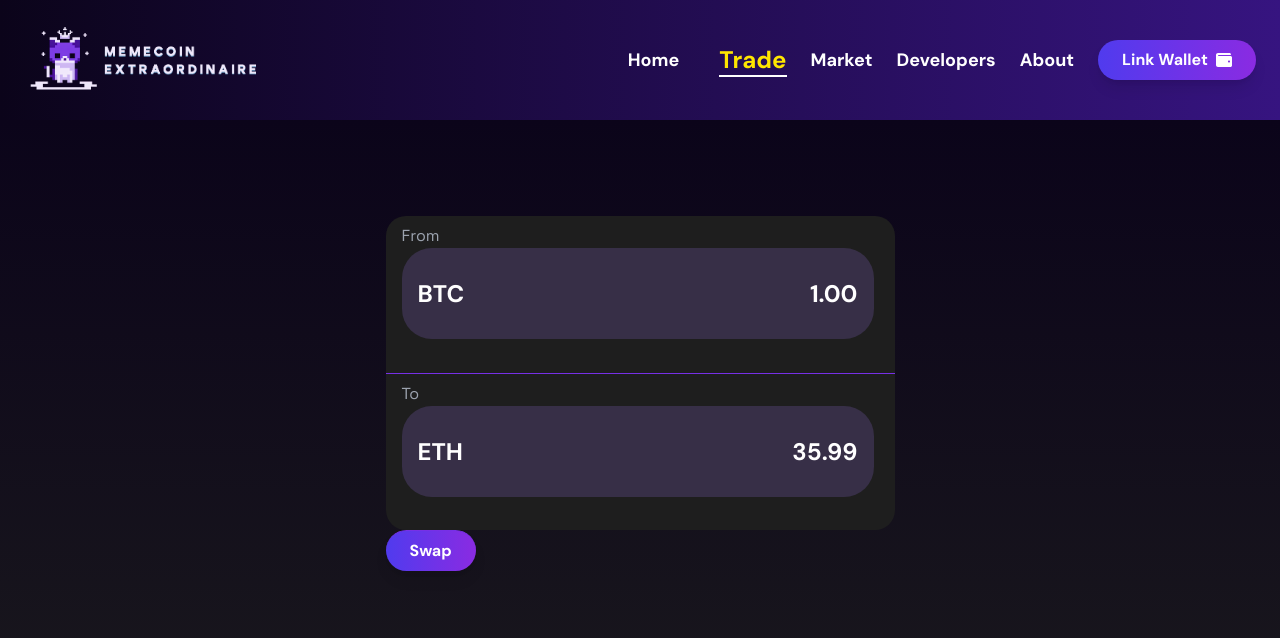
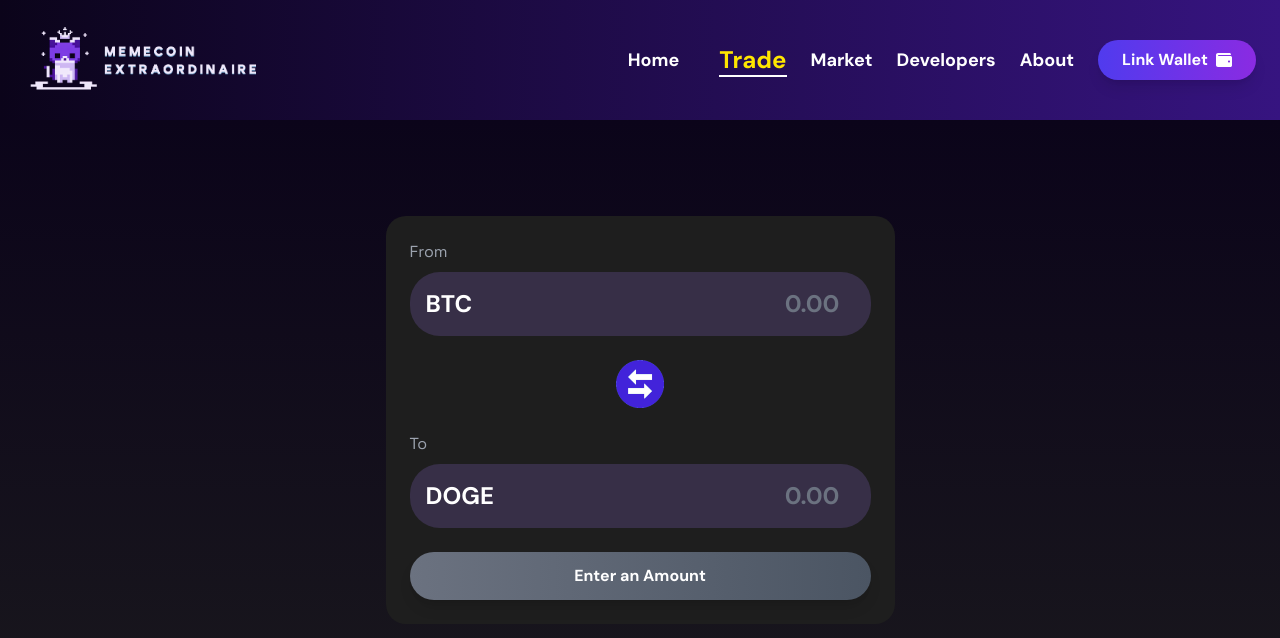
Before and after one commit to minh2134/memecoin-extraordinaire, a React (Create React App) app in the folder client/: page /trade in a window 1280 px wide. Shown: the top 638 px of the page. Built offline with nearby package versions, Linux system fonts and the light colour scheme.

Commit message:
Update how trade works

```diff
--- a/client/src/App.js
+++ b/client/src/App.js
@@ -36,15 +36,16 @@ function App() {
     return wallet;
   };
 
-  const handleNewTransaction = (fromToken, fromAmount, toToken, toAmount) => {
+  const handleNewTransaction = (fromToken, fromAmount, toToken, toAmount, failed = false) => {
     const newTransaction = {
       senderWallet: walletAddress,
-      receiverWallet: generateRandomWallet(),
+      receiverWallet: failed ? null : generateRandomWallet(),
       date: new Date().toLocaleString(),
       tradingToken: fromToken,
       tradingAmount: fromAmount,
       receivingToken: toToken,
-      receivingAmount: toAmount
+      receivingAmount: toAmount,
+      status: failed ? 'Failed' : 'Success'
     };
     setTransactions([newTransaction, ...transactions]);
   };
--- a/client/src/components/Trade.js
+++ b/client/src/components/Trade.js
@@ -1,4 +1,5 @@
-import React, { useState } from 'react'
+import React, { useState, useEffect } from 'react'
+import tradeIcon from '../assets/trade-icon.png'
 import { cryptoList } from './Market'
 
 const Trade = ({
@@ -8,110 +9,169 @@ const Trade = ({
   setIsDropdownTradeToOpen,
   onTransaction
 }) => {
+  const [fromState, setFromState] = useState('BTC');
+  const [toState, setToState] = useState('DOGE');
+  const [fromAmount, setFromAmount] = useState('');
+  const [toAmount, setToAmount] = useState('');
+  const [isLoading, setIsLoading] = useState(false);
 
-  const [fromState, setFromState] = useState('BTC');
-  const [toState, setToState] = useState('ETH');
-  const buttonClasses = "font-heading px-6 py-2 rounded-full bg-gradient-to-r from-[#503BEE] to-[#8A2BE2] hover:from-[#8A2BE2] hover:to-[#503BEE] text-white transition-all duration-300 shadow-lg hover:shadow-mystery-accent/50 flex items-center";
+  const tokens = [
+    { name: 'Bitcoin', symbol: 'BTC' },
+    { name: 'Dogecoin', symbol: 'DOGE' },
+    { name: 'Shiba Inu', symbol: 'SHIB' },
+    { name: 'Pepe', symbol: 'PEPE' },
+    { name: 'Bonk', symbol: 'BONK' }
+  ];
 
-  const handleSwap = () => {
-    onTransaction(fromState, "1.00", toState, "35.99");
+  const buttonClasses = `font-heading px-6 py-3 w-full rounded-[30px] bg-gradient-to-r
+    ${(!fromAmount || !toAmount)
+      ? 'from-gray-500 to-gray-600 cursor-not-allowed'
+      : 'from-[#503BEE] to-[#8A2BE2] hover:from-[#8A2BE2] hover:to-[#503BEE]'}
+    text-white transition-all duration-300 shadow-lg hover:shadow-mystery-accent/50 flex items-center justify-center`;
+
+  const handleFromTokenSelect = (symbol) => {
+    if (symbol === toState) {
+      setToState(fromState);
+    }
+    setFromState(symbol);
+    setIsDropdownTradeFromOpen(false);
+  };
+
+  const handleToTokenSelect = (symbol) => {
+    if (symbol === fromState) {
+      setFromState(toState);
+    }
+    setToState(symbol);
+    setIsDropdownTradeToOpen(false);
+  };
+
+  const handleSwap = async () => {
+    if (!fromAmount || !toAmount) return;
+
+    setIsLoading(true);
+
+    await new Promise(resolve => setTimeout(resolve, 2000));
+
+    const isSuccess = Math.random() >= 0.5;
+
+    if (isSuccess) {
+      onTransaction(fromState, fromAmount, toState, toAmount);
+    } else {
+      onTransaction(fromState, fromAmount, toState, toAmount, true); // true indicates failed transaction
+    }
+
+    setIsLoading(false);
+    setFromAmount('');
+    setToAmount('');
   };
 
   return (
     <div className="min-h-screen bg-gradient-to-b from-[#0B041A] to-mystery-dark">
       <div className="container mx-auto px-4 py-24">
-
-          <div className="flex items-center justify-center gap-12">
-
-          {/* the trading price window */}
-          <div className="relative w-full max-w-[509px] h-screen max-h-[314px] bg-[#1E1E1E] rounded-[20px] flex-col divide-y divide-[#7730E6]">
-
-            {/* top section, from a currency */}
-            <div className="shrink w-full h-1/2 px-4 py-2">
-              <div className="text-gray-400">
-                From
-              </div>
-              <div className="flex flex-row w-full max-w-[472px] h-full max-h-[91px] rounded-[30px] bg-[#372F47] justify-between items-center">
-                <div>
+        <div className="flex items-center justify-center">
+          <div className="relative w-full max-w-[509px] bg-[#1E1E1E] rounded-[20px] p-6 space-y-6">
+            {/* From section */}
+            <div className="w-full">
+              <div className="text-gray-400 mb-2">From</div>
+              <div className="flex flex-row w-full rounded-[30px] bg-[#372F47] justify-between items-center p-4">
+                <div className="flex items-center gap-4">
                   <div
-                    className='text-2xl font-heading px-4'
+                    className="text-2xl font-heading cursor-pointer"
                     onClick={() => setIsDropdownTradeFromOpen(true)}
                   >
                     {fromState}
                   </div>
                   {isDropdownTradeFromOpen && (
-                    <div
-                      className="absolute left-0 mt-2 w-48 bg-[#1E1E1E] border border-mystery-accent/30 rounded-xl shadow-xl backdrop-blur-sm z-10 overflow-hidden"
-                      onMouseLeave={() => setIsDropdownTradeFromOpen(false)}
-                    >
-                      <ul className="font-heading">
-                        { cryptoList.map(item => {
-                          return (
-                            <li
-                              className="px-4 py-3 text-white hover:bg-mystery-accent/20 cursor-pointer transition-colors duration-200"
-                              onClick = {() => setFromState( item.symbol )}
-                            >
-                              { item.symbol }
-                            </li>
-                          )
-                        })}
-                      </ul>
+                    <div className="absolute left-0 mt-2 w-48 bg-[#1E1E1E] border border-mystery-accent/30 rounded-xl shadow-xl z-10">
+                      {tokens.map(token => (
+                        <div
+                          key={token.symbol}
+                          className="px-4 py-3 text-white hover:bg-mystery-accent/20 cursor-pointer"
+                          onClick={() => handleFromTokenSelect(token.symbol)}
+                        >
+                          {token.symbol}
+                        </div>
+                      ))}
                     </div>
                   )}
                 </div>
-                <div className="text-2xl font-heading px-4">
-                  1.00
-                </div>
+                <input
+                  type="number"
+                  value={fromAmount}
+                  onChange={(e) => setFromAmount(e.target.value)}
+                  placeholder="0.00"
+                  className="text-2xl font-heading bg-transparent text-right w-32 focus:outline-none placeholder-gray-500"
+                />
               </div>
             </div>
 
-            {/* bottom section, to a currency */}
-            <div className="shrink w-full h-1/2 px-4 py-2">
-              <div className="text-gray-400">
-                To
-              </div>
-              <div className="flex flex-row w-full max-w-[472px] h-full max-h-[91px] rounded-[30px] bg-[#372F47] justify-between items-center">
-                <div>
+            {/* Trade Icon */}
+            <div className="flex justify-center -my-2">
+              <img
+                src={tradeIcon}
+                alt="Trade"
+                className="w-12 h-12"
+              />
+            </div>
+
+            {/* To section */}
+            <div className="w-full">
+              <div className="text-gray-400 mb-2">To</div>
+              <div className="flex flex-row w-full rounded-[30px] bg-[#372F47] justify-between items-center p-4">
+                <div className="flex items-center gap-4">
                   <div
-                    className='text-2xl font-heading px-4'
+                    className="text-2xl font-heading cursor-pointer"
                     onClick={() => setIsDropdownTradeToOpen(true)}
                   >
-                    { toState }
+                    {toState}
                   </div>
                   {isDropdownTradeToOpen && (
-                    <div
-                      className="absolute left-0 mt-2 w-48 bg-[#1E1E1E] border border-mystery-accent/30 rounded-xl shadow-xl backdrop-blur-sm z-10 overflow-hidden"
-                      onMouseLeave={() => setIsDropdownTradeToOpen(false)}
-                    >
-                      <ul className="font-heading">
-                        { cryptoList.map(item => {
-                          return (
-                            <li
-                              className="px-4 py-3 text-white hover:bg-mystery-accent/20 cursor-pointer transition-colors duration-200"
-                              onClick={ () => setToState( item.symbol ) }
-                            >
-                              { item.symbol }
-                            </li>
-                          )
-                        })}
-                      </ul>
+                    <div className="absolute left-0 mt-2 w-48 bg-[#1E1E1E] border border-mystery-accent/30 rounded-xl shadow-xl z-10">
+                      {tokens.map(token => (
+                        <div
+                          key={token.symbol}
+                          className="px-4 py-3 text-white hover:bg-mystery-accent/20 cursor-pointer"
+                          onClick={() => handleToTokenSelect(token.symbol)}
+                        >
+                          {token.symbol}
+                        </div>
+                      ))}
                     </div>
                   )}
                 </div>
-                 <div className="text-2xl font-heading px-4">
-                  35.99
-                </div>
+                <input
+                  type="number"
+                  value={toAmount}
+                  onChange={(e) => setToAmount(e.target.value)}
+                  placeholder="0.00"
+                  className="text-2xl font-heading bg-transparent text-right w-32 focus:outline-none placeholder-gray-500"
+                />
               </div>
             </div>
+
+            {/* Swap Button */}
             <button
               className={buttonClasses}
               onClick={handleSwap}
+              disabled={!fromAmount || !toAmount}
             >
-              Swap
+              {!fromAmount || !toAmount ? 'Enter an Amount' : 'Swap'}
             </button>
           </div>
         </div>
       </div>
+
+      {/* Loading Modal */}
+      {isLoading && (
+        <div className="fixed inset-0 bg-black bg-opacity-50 flex items-center justify-center z-50">
+          <div className="bg-[#1E1E1E] p-8 rounded-xl text-center">
+            <div className="animate-spin w-12 h-12 border-4 border-mystery-accent border-t-transparent rounded-full mx-auto mb-4"></div>
+            <p className="text-white font-heading text-lg">
+              Please wait while our Smart Contract find a suitable offer for you!
+            </p>
+          </div>
+        </div>
+      )}
     </div>
   );
 }
--- a/client/src/components/Transactions.js
+++ b/client/src/components/Transactions.js
@@ -28,13 +28,22 @@ const Transactions = ({ transactions = [] }) => {
               {transactions.map((tx, index) => (
                 <div
                   key={index}
-                  className="bg-[#1E1E1E]/50 rounded-xl p-6 border border-mystery-accent/30 hover:border-mystery-accent transition-colors duration-300"
+                  className={`bg-[#1E1E1E]/50 rounded-xl p-6 border ${
+                    tx.status === 'Failed'
+                      ? 'border-red-500/30 hover:border-red-500'
+                      : 'border-mystery-accent/30 hover:border-mystery-accent'
+                  } transition-colors duration-300`}
                 >
                   <div className="flex justify-between items-start mb-4">
                     <div>
-                      <p className="font-heading text-lg text-white">
-                        {tx.tradingToken} → {tx.receivingToken}
-                      </p>
+                      <div className="flex items-center gap-2">
+                        <p className="font-heading text-lg text-white">
+                          {tx.tradingToken} → {tx.receivingToken}
+                        </p>
+                        {tx.status === 'Failed' && (
+                          <span className="text-sm text-red-500 font-heading">Failed</span>
+                        )}
+                      </div>
                       <p className="text-gray-400 text-sm">{tx.date}</p>
                     </div>
                     <div className="text-right">
@@ -48,7 +57,7 @@ const Transactions = ({ transactions = [] }) => {
                   </div>
                   <div className="text-sm text-gray-400">
                     <p>From: {tx.senderWallet}</p>
-                    <p>To: {tx.receiverWallet}</p>
+                    {tx.receiverWallet && <p>To: {tx.receiverWallet}</p>}
                   </div>
                 </div>
               ))}
```
